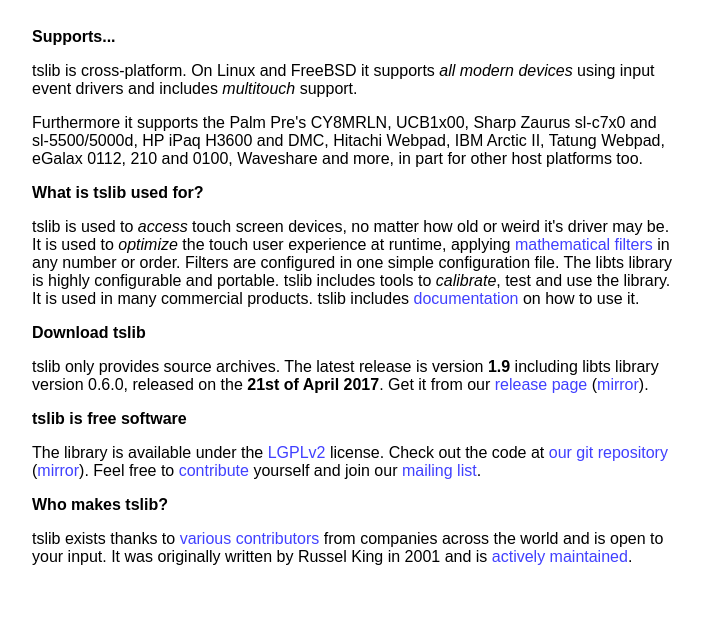
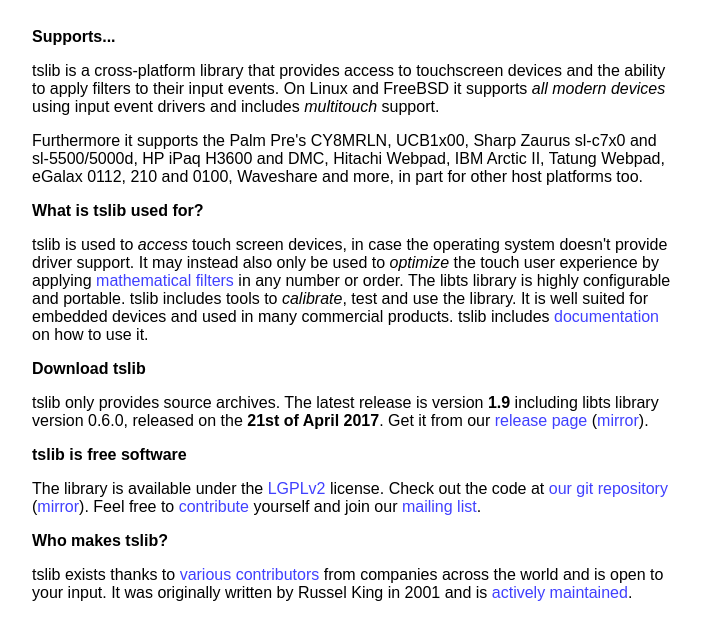
Before and after one commit to libts/tslib, a plain HTML site: page website/index.html in a window 1280 px wide. Shown: the part 331-949 px from the top of the page, without its empty margins (288-991 px from the left). Before the commit the page ends 913 px from the top, so only its background shows below. Drawn offline with Linux system fonts and the light colour scheme.

Commit message:
website: improve the descriptions a little

```diff
--- a/website/index.html
+++ b/website/index.html
@@ -20,8 +20,10 @@
 <p>
 <b>Supports...</b>
 <p>
-tslib is cross-platform. On Linux and FreeBSD it supports <i>all modern
-devices</i> using input event drivers and includes <i>multitouch</i> support.
+tslib is a cross-platform library that provides access to touchscreen devices
+and the ability to apply filters to their input events. On Linux and FreeBSD
+it supports <i>all modern devices</i> using input event drivers and includes
+<i>multitouch</i> support.
 <p>
 Furthermore it supports the
 Palm Pre's CY8MRLN, UCB1x00, Sharp Zaurus sl-c7x0 and sl-5500/5000d,
@@ -31,13 +33,14 @@
 <p>
 <b>What is tslib used for?</b>
 <p>
-tslib is used to <i>access</i> touch screen devices, no matter how old or weird it's
-driver may be. It is used to <i>optimize</i> the touch user experience at runtime,
-applying <a href="https://github.com/kergoth/tslib/blob/master/README.md#filter-modules">
-mathematical filters</a> in any number or order. Filters are configured in one
-simple configuration file. The libts library is highly configurable and portable.
-tslib includes tools to <i>calibrate</i>, test and use the library.
-It is used in many commercial products. tslib includes
+tslib is used to <i>access</i> touch screen devices, in case the operating system
+doesn't provide driver support. It may instead also only be used to <i>optimize</i>
+the touch user experience by applying
+<a href="https://github.com/kergoth/tslib/blob/master/README.md#filter-modules">
+mathematical filters</a> in any number or order.
+The libts library is highly configurable and portable. tslib includes tools to
+<i>calibrate</i>, test and use the library. It is well suited for embedded
+devices and used in many commercial products. tslib includes
 <a href="https://github.com/kergoth/tslib/blob/master/README.md">documentation</a>
 on how to use it.
 
```
